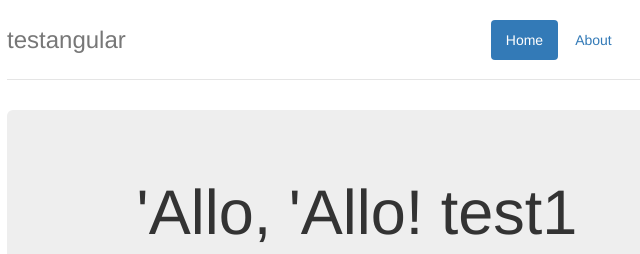
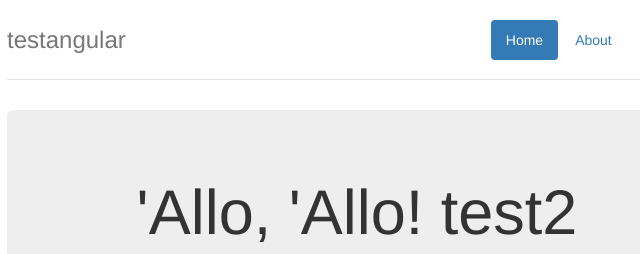
Before and after one commit to dqmaster/testangular, a website: page app/index.html in a window 1280 px wide. Shown: the top 254 px of the page, 283-923 px from the left. Drawn offline with nearby package versions, Linux system fonts and the light colour scheme; some packages are replaced by stand-ins of ours; files that its build step writes are made by us from their sources; a script that the page names is missing.

Commit message:
commit change for codeship 2

```diff
--- a/app/views/main.html
+++ b/app/views/main.html
@@ -1,5 +1,5 @@
 <div class="jumbotron">
-  <h1>'Allo, 'Allo! test1</h1>
+  <h1>'Allo, 'Allo! test2</h1>
   <p class="lead">
     <img src="images/yeoman.png" alt="I'm Yeoman"><br>
     Always a pleasure scaffolding your apps.
```
